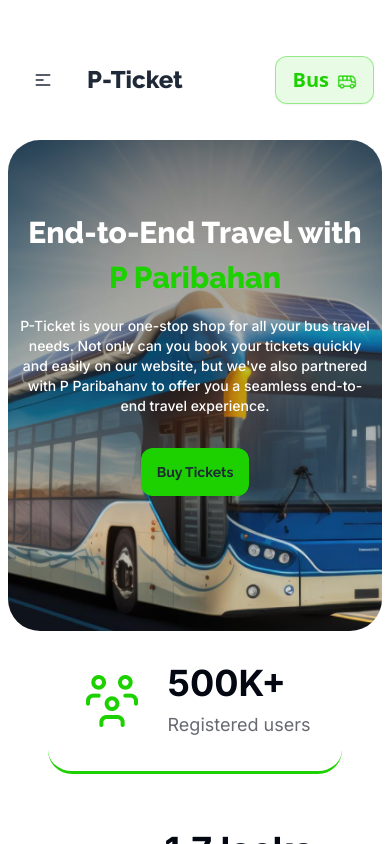
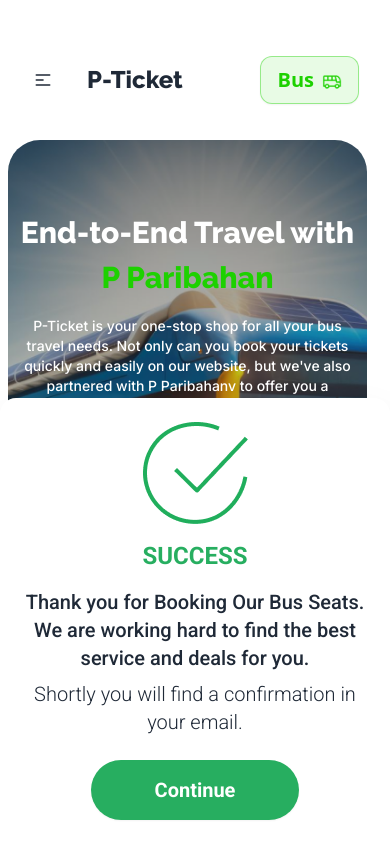
Before and after one commit to siam02/bus-ticket-landing-page, a plain HTML site: page index.html in a window 390 px wide. Shown: the top 844 px of the page. Drawn offline with nearby package versions, Linux system fonts and the light colour scheme.

Commit message:
Modal Responsive issue fixed

```diff
--- a/index.html
+++ b/index.html
@@ -368,13 +368,13 @@
                 <div>
                     <h3 class="text-white mb-5 font-Raleway text-center md:text-right font-semibold text-xl">Download
                         our app</h3>
-                    <div class="flex bg-black border border-white text-white gap-2 p-2 rounded-lg items-center">
+                    <a href="" class="flex bg-black border border-white text-white gap-2 p-2 rounded-lg items-center">
                         <img src="images/playstore.png" alt="">
                         <div class="font-Inter">
                             <p class="text-sm">GET IT ON</p>
                             <p class="text-2xl font-bold">Google Play</p>
                         </div>
-                    </div>
+                    </a>
                 </div>
             </div>
             <div class="flex lg:flex-row flex-col font-Inter items-center gap-y-4 lg:justify-between mt-8">
@@ -390,16 +390,16 @@
             </div>
         </div>
     </footer>
-    <dialog id="formSubmitted" class="modal modal-bottom sm:modal-middle">
-        <div class="modal-box max-w-2xl p-12 text-center font-Roboto">
-            <img src="images/success.png" alt="" class="mx-auto mb-9">
-            <h3 class="font-bold text-green mb-9 text-2xl">SUCCESS</h3>
+    <dialog id="formSubmitted" class="modal modal-bottom sm:modal-middle" open>
+        <div class="modal-box max-w-2xl lg:p-12 p-6 text-center font-Roboto">
+            <img src="images/success.png" alt="" class="mx-auto lg:mb-9 mb-4">
+            <h3 class="font-bold text-green lg:mb-9 mb-4 text-2xl">SUCCESS</h3>
             <p class="font-medium text-xl mb-2">Thank you for Booking Our Bus Seats. <br> We are working hard to find the best service and deals for you.</p>
             <p class="font-light text-xl">Shortly you will find a confirmation in your email.</p>
             <div class="modal-action justify-center">
                 <form method="dialog">
                     <button
-                        class="btn btn-success bg-green border-0 text-white rounded-full font-semibold text-xl mx-auto py-4 px-24 h-auto" onclick="window.location.reload();">Continue</button>
+                        class="btn btn-success bg-green border-0 text-white rounded-full font-semibold text-xl mx-auto py-4 lg:px-24 px-16 h-auto" onclick="window.location.reload();">Continue</button>
                 </form>
             </div>
         </div>
```
